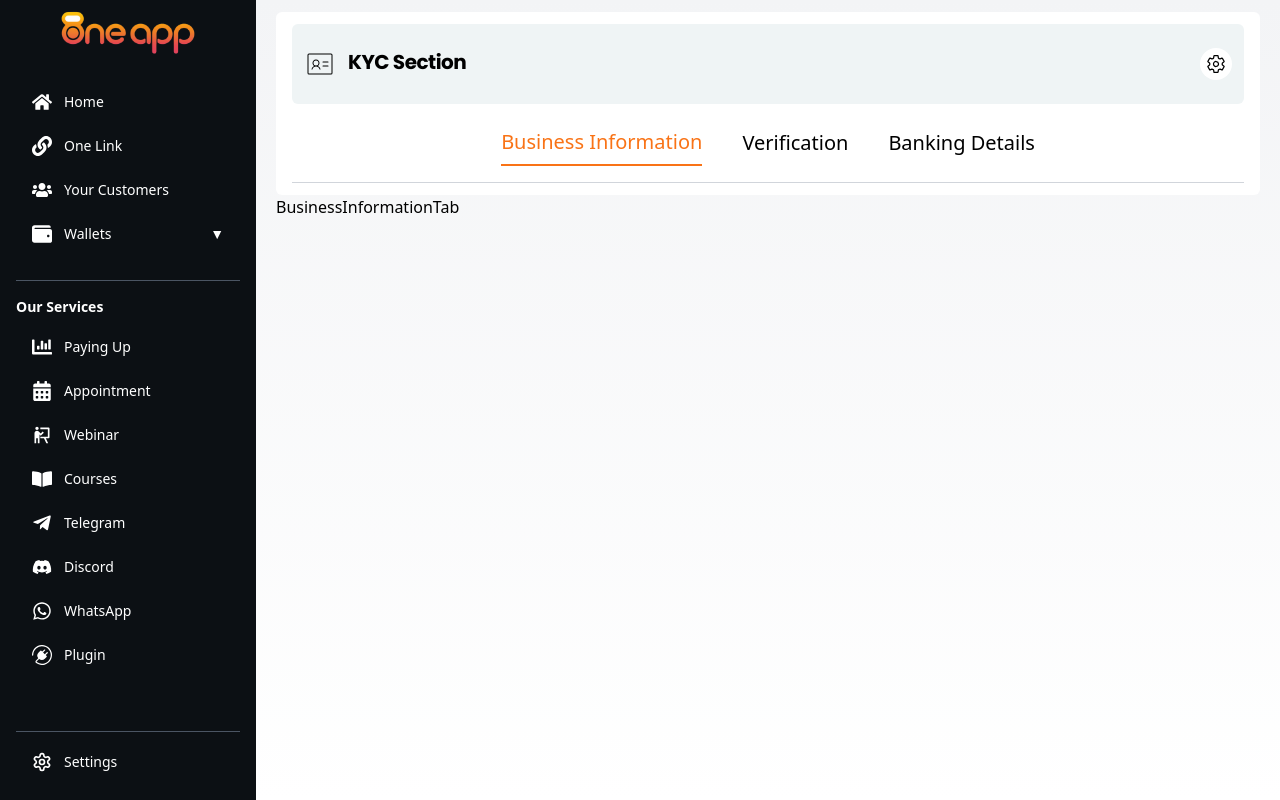
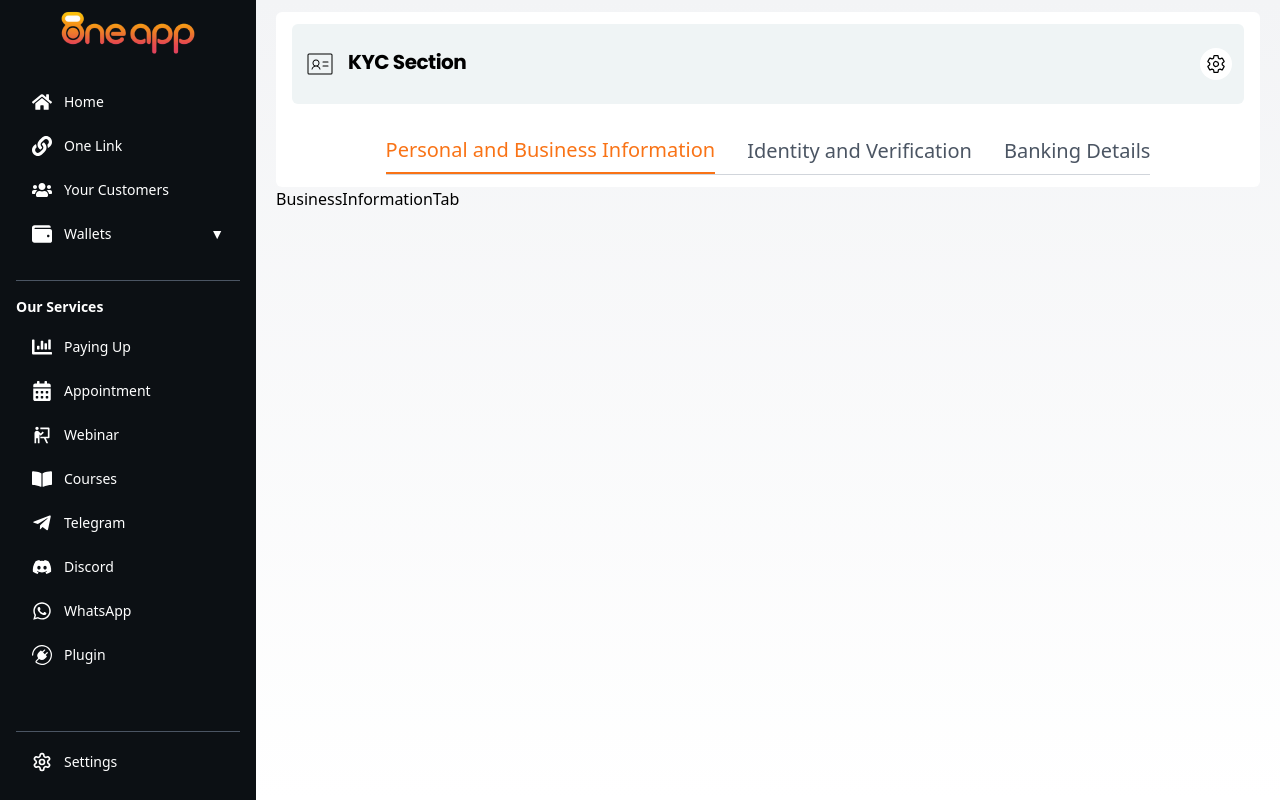
Before and after one commit to anandpandey1308/oneapp, a React (Vite) app: page /dashboard/kyc-setting in a window 1280 px wide. Built offline with nearby package versions, Linux system fonts and the light colour scheme.

Commit message:
vertical layout

```diff
--- a/src/Pages/Dashboard/DashboardPages/WalletPage/SubWalletPages/KYCpage.jsx
+++ b/src/Pages/Dashboard/DashboardPages/WalletPage/SubWalletPages/KYCpage.jsx
@@ -29,35 +29,61 @@ const KYCpage = () => {
         </div>
 
         {/* Tab Section */}
-        <div className="mt-6 flex flex-col md:flex-row justify-between md:items-center gap-6">
-          <div className="border-b border-gray-300 w-full">
-            <div className="flex justify-center space-x-6 md:space-x-10 mb-4">
+        <div className="mt-6">
+          <div className="flex flex-col">
+            {/* Centered tabs with responsive layout */}
+            <div className="flex flex-col md:flex-row items-center justify-center w-full">
+              <div className="flex flex-col md:flex-row md:space-x-8 border-b border-gray-300">
                 <button
-                className={`pb-2 transition-all duration-200 text-xs md:text-xl ${
+                  className={`
+                    w-full md:w-auto
+                    py-3 md:py-2
+                    text-center
+                    transition-all
+                    duration-200
+                    text-base md:text-xl
+                    ${
                       value === "1"
                         ? "border-b-2 border-orange-500 text-orange-500"
-                    : ""
-                }`}
+                        : "text-gray-600 hover:text-gray-900"
+                    }
+                  `}
                   onClick={() => handleChange("1")}
                 >
-                Business Information
+                  Personal and Business Information
                 </button>
                 <button
-                className={`pb-2 transition-all duration-200 text-xs md:text-xl ${
+                  className={`
+                    w-full md:w-auto
+                    py-3 md:py-2
+                    text-center
+                    transition-all
+                    duration-200
+                    text-base md:text-xl
+                    ${
                       value === "2"
                         ? "border-b-2 border-orange-500 text-orange-500"
-                    : ""
-                }`}
+                        : "text-gray-600 hover:text-gray-900"
+                    }
+                  `}
                   onClick={() => handleChange("2")}
                 >
-                Verification
+                  Identity and Verification
                 </button>
                 <button
-                className={`pb-2 transition-all duration-200 text-xs md:text-xl ${
+                  className={`
+                    w-full md:w-auto
+                    py-3 md:py-2
+                    text-center
+                    transition-all
+                    duration-200
+                    text-base md:text-xl
+                    ${
                       value === "3"
                         ? "border-b-2 border-orange-500 text-orange-500"
-                    : ""
-                }`}
+                        : "text-gray-600 hover:text-gray-900"
+                    }
+                  `}
                   onClick={() => handleChange("3")}
                 >
                   Banking Details
@@ -66,8 +92,9 @@ const KYCpage = () => {
             </div>
           </div>
         </div>
+      </div>
       <div>
-        {value === "1" && < BusinessInformationTab/>}
+        {value === "1" && <BusinessInformationTab/>}
         {value === "2" && <VerificationTab />}
         {value === "3" && <BankDetailsTab />}
       </div>
```
Lines whose indentation alone changed are shown as unchanged.
